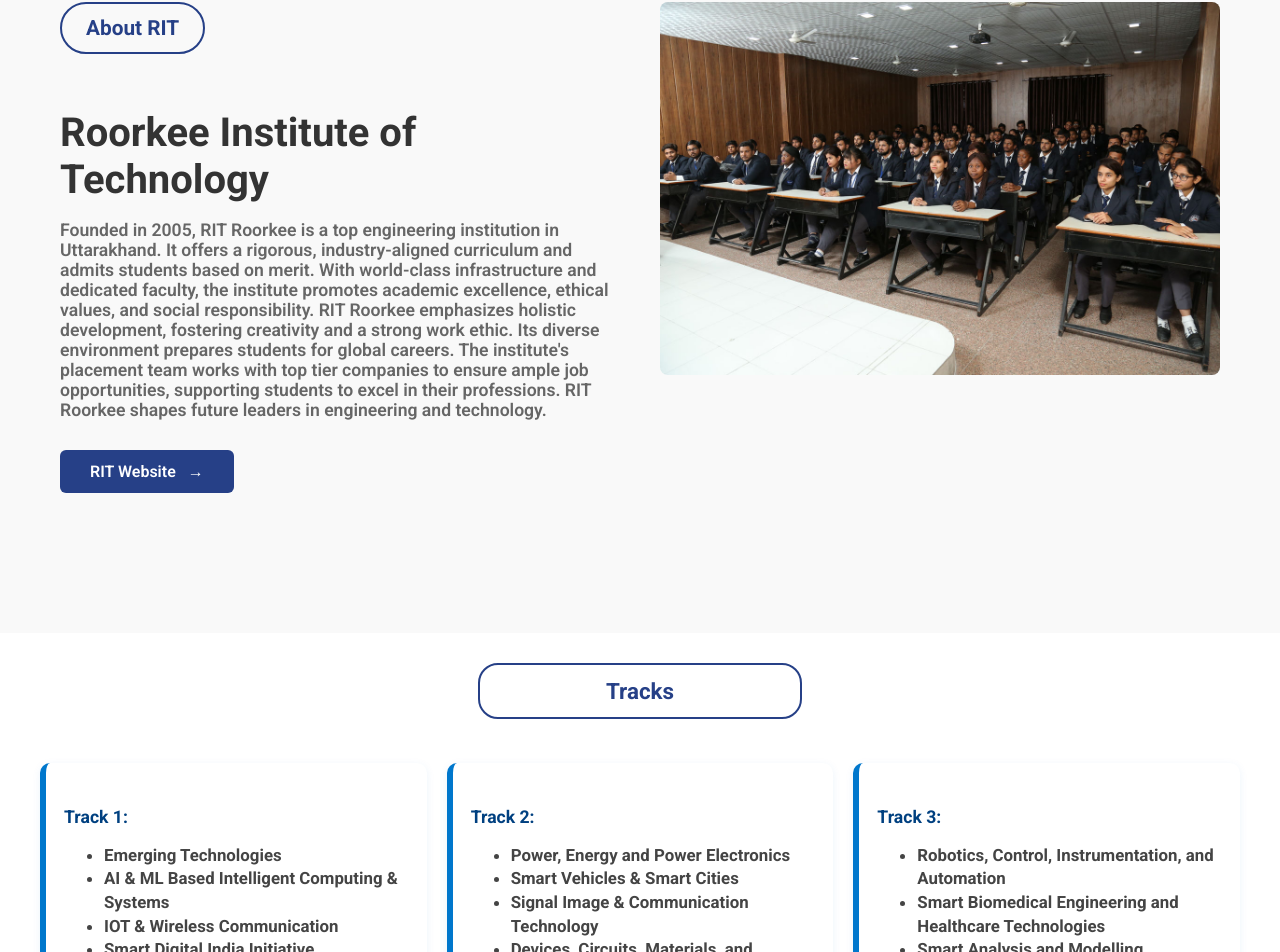
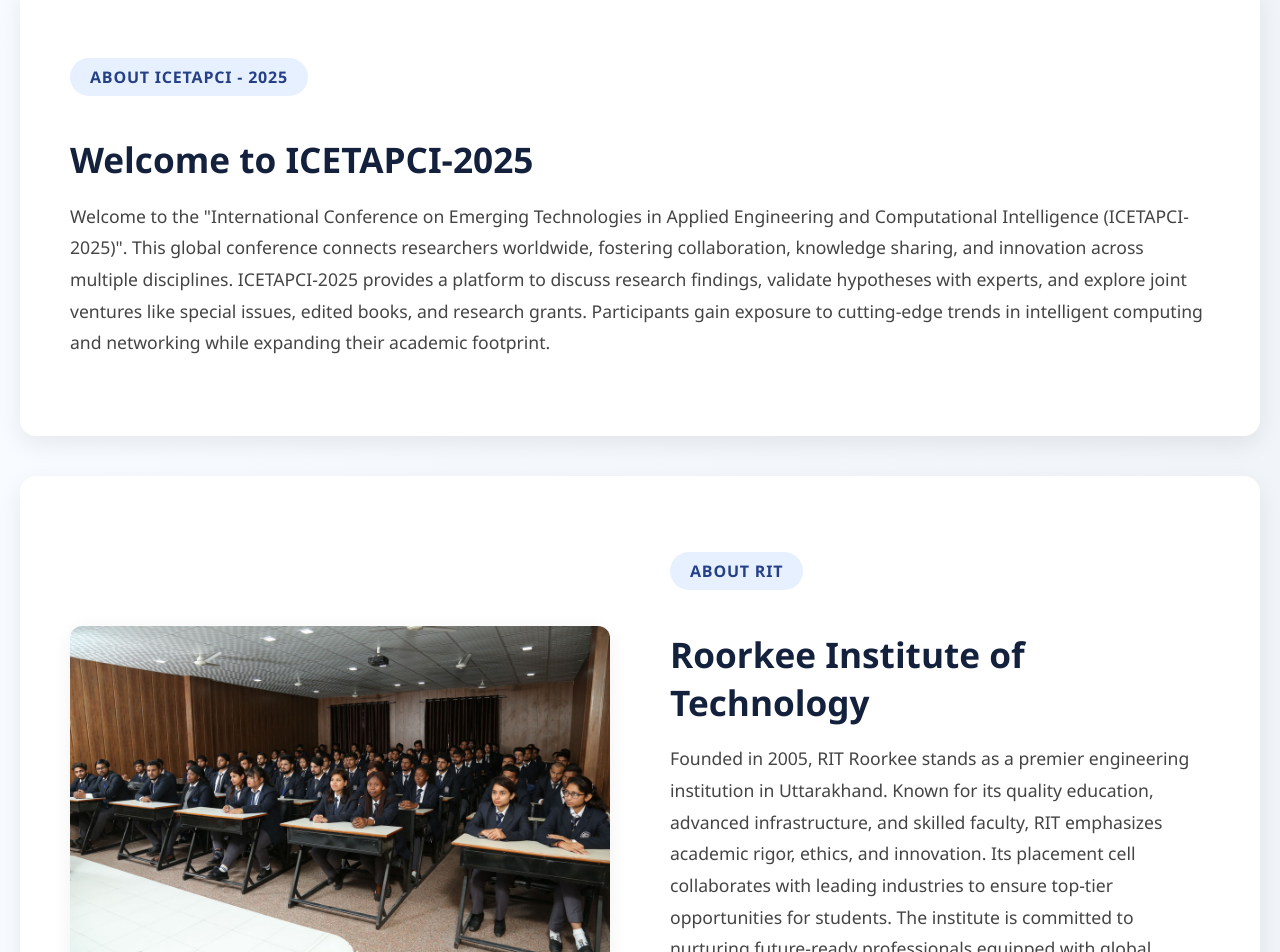
Before and after one commit to PriyanshuRoushan/confwebsite25, a React (Create React App) app in the folder frontend/: page / in a window 1280 px wide. Shown: the part 719-1671 px from the top of the page. Built offline with nearby package versions, Linux system fonts and the light colour scheme; a web font is replaced by a local one.

Commit message:
About-section updated

```diff
--- a/frontend/src/components/about/aboutrit.css
+++ b/frontend/src/components/about/aboutrit.css
@@ -1,112 +1,194 @@
-/* Container */
-.main {
-  background-color: #f9f9f9;
-  padding: 60px 40px;
+/* Root Container */
+.about-container {
+  background: linear-gradient(to right, #f8fbff, #f1f4f8);
+  padding: 60px 20px;
   font-family: 'Segoe UI', sans-serif;
 }
 
-/* Two main rows */
-.main-1,
-.main-2 {
-  font-family: roboto;
+/* Section Card */
+.about-card {
+  background: white;
+  border-radius: 16px;
+  box-shadow: 0 8px 24px rgba(0, 0, 0, 0.08);
+  padding: 40px 30px;
+  margin-bottom: 40px;
+  transition: transform 0.3s ease;
+}
+
+.about-card:hover {
+  transform: translateY(-4px);
+}
+
+.about-content {
   display: flex;
   flex-wrap: wrap;
+  align-items: center;
   justify-content: space-between;
-  margin-bottom: 60px;
+  gap: 20px;
 }
 
-/* Columns */
-.main-left,
-.main-right {
+/* Reverse layout for second section */
+.about-card.reverse .about-content {
+  flex-direction: row-reverse;
+}
+
+/* Text Section */
+.about-text {
   flex: 1;
   padding: 20px;
-  min-width: 250px;
 }
 
-/* "About RIT" badge */
-.logo {
+.badge {
   display: inline-block;
-  padding: 12px 24px;
-  border: 2px solid #264087;
-  border-radius: 50px;
+  background-color: #e6f0ff;
   color: #264087;
-  background-color: transparent;
-  font-weight: 700;
-  font-size: 1.3rem;
-  margin-bottom: 15px;
-  text-align: center;
+  font-weight: bold;
+  padding: 8px 20px;
+  border-radius: 30px;
+  font-size: 1rem;
+  margin-bottom: 10px;
+  text-transform: uppercase;
+  letter-spacing: 0.8px;
 }
 
-/* Heading */
-.head {
-  font-size: 2.5rem;
-  font-weight: bold;
-  margin-bottom: 10px;
-  color: #333;
-}
-/* Subcontent */
-.m-content {
-  font-size: 1.1rem;
-  color: #666;
-  font-weight: 600;
-  margin-bottom: 30px;
+.section-title {
+  font-size: 2.2rem;
+  font-weight: 700;
+  color: #14213d;
+  margin-bottom: 15px;
 }
 
-/* Website button */
+.section-description {
+  font-size: 1.1rem;
+  color: #444;
+  line-height: 1.8;
+}
+
+/* Image Section */
+.about-image {
+  flex: 1;
+  padding: 20px;
+}
+
+.about-image img {
+  width: 100%;
+  height: auto;
+  border-radius: 12px;
+  box-shadow: 0 4px 20px rgba(0, 0, 0, 0.06);
+}
+
+/* Regular Button */
 .web-btn {
   display: inline-block;
-  padding: 12px 30px;
+  margin-top: 20px;
+  padding: 12px 28px;
   background-color: #264087;
-  color: white;
+  color: #fff;
   text-decoration: none;
-  border-radius: 6px;
+  border-radius: 8px;
   font-weight: 600;
   transition: all 0.3s ease;
 }
 
 .web-btn:hover {
-  background-color: transparent;
+  background-color: #fff;
+  color: #264087;
   border: 2px solid #264087;
-  color: #264087;
 }
 
-/* Arrow styling inside button */
 .arrow {
-  margin-left: 8px;
+  margin-left: 10px;
   font-weight: bold;
 }
 
-/* Right side image  */
-.main-right img {
-  max-width: 100%;
-  height: auto;
-  border-radius: 8px;
+/* ========================== */
+/* ✅ Responsive Design Fixes */
+/* ========================== */
+
+@media (max-width: 1024px) {
+  .section-title {
+    font-size: 2rem;
+  }
+
+  .about-card {
+    padding: 30px 20px;
+  }
+
+  .about-text {
+    padding: 15px;
+  }
+
+  .about-image {
+    padding: 15px;
+  }
 }
 
+@media (max-width: 768px) {
+  .about-content {
+    flex-direction: column;
+    align-items: flex-start;
+  }
 
-
-/* Responsive adjustments */
-@media (max-width: 768px) {
-  .main-1,
-  .main-2 {
+  .about-card.reverse .about-content {
     flex-direction: column;
   }
 
-  .main-left,
-  .main-right {
-    padding: 10px;
+  .section-title {
+    font-size: 1.7rem;
   }
 
-  .logo {
-    font-size: 1.1rem;
-    padding: 10px 20px;
+  .section-description {
+    font-size: 1rem;
   }
 
-  .head {
-    font-size: 1.4rem;
+  .about-image img {
+    max-width: 100%;
+    margin-top: 20px;
+  }
+}
+
+/* ✅ Fixed Button on Mobile */
+@media (max-width: 768px) {
+  .web-btn-fixed {
+    position: fixed;
+    bottom: 20px;
+    left: 50%;
+    transform: translateX(-50%);
+    width: calc(100% - 40px);
+    max-width: 400px;
+    z-index: 1000;
+    text-align: center;
+    padding: 14px;
+    font-size: 1rem;
+    border-radius: 8px;
+    background-color: #264087;
+    color: #fff;
+    border: none;
+    box-shadow: 0 4px 12px rgba(0, 0, 0, 0.2);
   }
 
-  .m-content {
-    font-size: 1rem;
+  .web-btn-fixed:hover {
+    background-color: #fff;
+    color: #264087;
+    border: 2px solid #264087;
   }
 }
+
+@media (max-width: 480px) {
+  .section-title {
+    font-size: 1.5rem;
+  }
+
+  .badge {
+    font-size: 0.9rem;
+  }
+
+  .about-card {
+    padding: 25px 16px;
+  }
+
+  .web-btn-fixed {
+    font-size: 0.95rem;
+    padding: 12px 20px;
+  }
+}
--- a/frontend/src/components/about/aboutrit.js
+++ b/frontend/src/components/about/aboutrit.js
@@ -1,54 +1,48 @@
-import React from 'react'
-import './aboutrit.css'
+import React from 'react';
+import './aboutrit.css';
 import galleryImage from '../assets/images/gallery.jpg';
-import galleryImage2 from '../assets/images/gallery2.png';
 
 const AboutRit = () => {
   return (
-    <div className="main" id='about-rit'>
-    {/* <div className="main-2">
-        <div className="main-left">
+    <div className="about-container" id="about-rit">
+      {/* ICETAPCI Section */}
+      <section className="about-card">
+        <div className="about-content">
+          <div className="about-text">
+            <h3 className="badge">About ICETAPCI - 2025</h3>
+            <h2 className="section-title">Welcome to ICETAPCI-2025</h2>
+            <p className="section-description">
+              Welcome to the "International Conference on Emerging Technologies in Applied Engineering and Computational Intelligence (ICETAPCI-2025)".
+              This global conference connects researchers worldwide, fostering collaboration, knowledge sharing, and innovation across multiple disciplines.
+              ICETAPCI-2025 provides a platform to discuss research findings, validate hypotheses with experts, and explore joint ventures like special issues, edited books, and research grants.
+              Participants gain exposure to cutting-edge trends in intelligent computing and networking while expanding their academic footprint.
+            </p>
+          </div>
         </div>
-        <div className="main-right">
-            <div className="logo">
-                About ICETAPCI - 2025
-            </div>
-            <div className="head">
+      </section>
 
-            </div>
-            <div className="m-content">
-
-            </div>
-        </div>
-    </div> */}
-    <div className="main-1">
-        <div className="main-left">
-
-
-
-            <div className="logo">
-                About RIT
-            </div>
-            <div className="content">
-                <p className='head'>
-                    Roorkee Institute of Technology
-                </p>
-                <p className='m-content'>
-                    Founded in 2005, RIT Roorkee is a top engineering institution in Uttarakhand. It offers a rigorous, industry-aligned curriculum and admits students based on merit. With world-class infrastructure and dedicated faculty, the institute promotes academic excellence, ethical values, and social responsibility. RIT Roorkee emphasizes holistic development, fostering creativity and a strong work ethic. Its diverse environment prepares students for global careers. The institute's placement team works with top tier companies to ensure ample job opportunities, supporting students to excel in their professions. RIT Roorkee shapes future leaders in engineering and technology.
-                </p>
-            </div>
-
+      {/* RIT Section */}
+      <section className="about-card reverse">
+        <div className="about-content">
+          <div className="about-text">
+            <h3 className="badge">About RIT</h3>
+            <h2 className="section-title">Roorkee Institute of Technology</h2>
+            <p className="section-description">
+              Founded in 2005, RIT Roorkee stands as a premier engineering institution in Uttarakhand. Known for its quality education, advanced infrastructure, and skilled faculty, RIT emphasizes academic rigor, ethics, and innovation. Its placement cell collaborates with leading industries to ensure top-tier opportunities for students.
+              The institute is committed to nurturing future-ready professionals equipped with global perspectives and technical excellence.
+            </p>
             <a href="https://ritroorkee.com/" className="web-btn">
-              RIT Website <span className="arrow">→</span>
+            Visit RIT Website <span className="arrow">→</span>
             </a>
 
+          </div>
+          <div className="about-image">
+            <img src={galleryImage} alt="RIT Campus" />
+          </div>
         </div>
-        <div className="main-right">
-           <img src={galleryImage} alt="RIT Campus" />
-        </div>
+      </section>
     </div>
-    </div>
-  )
-}
+  );
+};
 
-export default AboutRit
+export default AboutRit;
--- a/frontend/src/components/faculties/facultiesdata.js
+++ b/frontend/src/components/faculties/facultiesdata.js
@@ -13,13 +13,15 @@
 import Parag from "../assets/faculties/Parag.png"
 import Nigam from "../assets/faculties/Nigam.png"
 import Fake from "../assets/faculties/Fake.png"
+import Nitin from "../assets/faculties/Nitin.png"
+import Naman from "../assets/faculties/Naman.png"
 
 
 
 const FacultiesData = [
     {
     name: 'Mr. Naman Bansal',
-    image: Fake,
+    image: Naman,
     title: 'PATRON',
   },
     {
@@ -34,7 +36,7 @@
   },
    {
     name: 'Prof. Nitin Kumar Tripathi ',
-    image: Fake,
+    image: Nitin,
     title: 'CO-PATRON',
   },
     {
@@ -71,7 +73,7 @@
        {
     name: 'Dr. Neeraj Kumar',
     image: Neeraj,
-    title: <p><div>PROFESSOR<br></br>CO-CONVENOR<br></br>RIT ROORKEE</div></p>,
+    title: <p><div>CO-CONVENOR<br></br>PROFESSOR<br></br>RIT ROORKEE</div></p>,
   },
      {
     name: 'Dr. Himanshu Gupta',
```
Also changed, not shown: frontend/src/components/faculties/faculties.css (+86 -28 lines), frontend/src/components/speaker/speaker.css (+89 -50 lines), frontend/src/components/assets/faculties/Naman.png (added), frontend/src/components/assets/faculties/Nitin.png (added).
